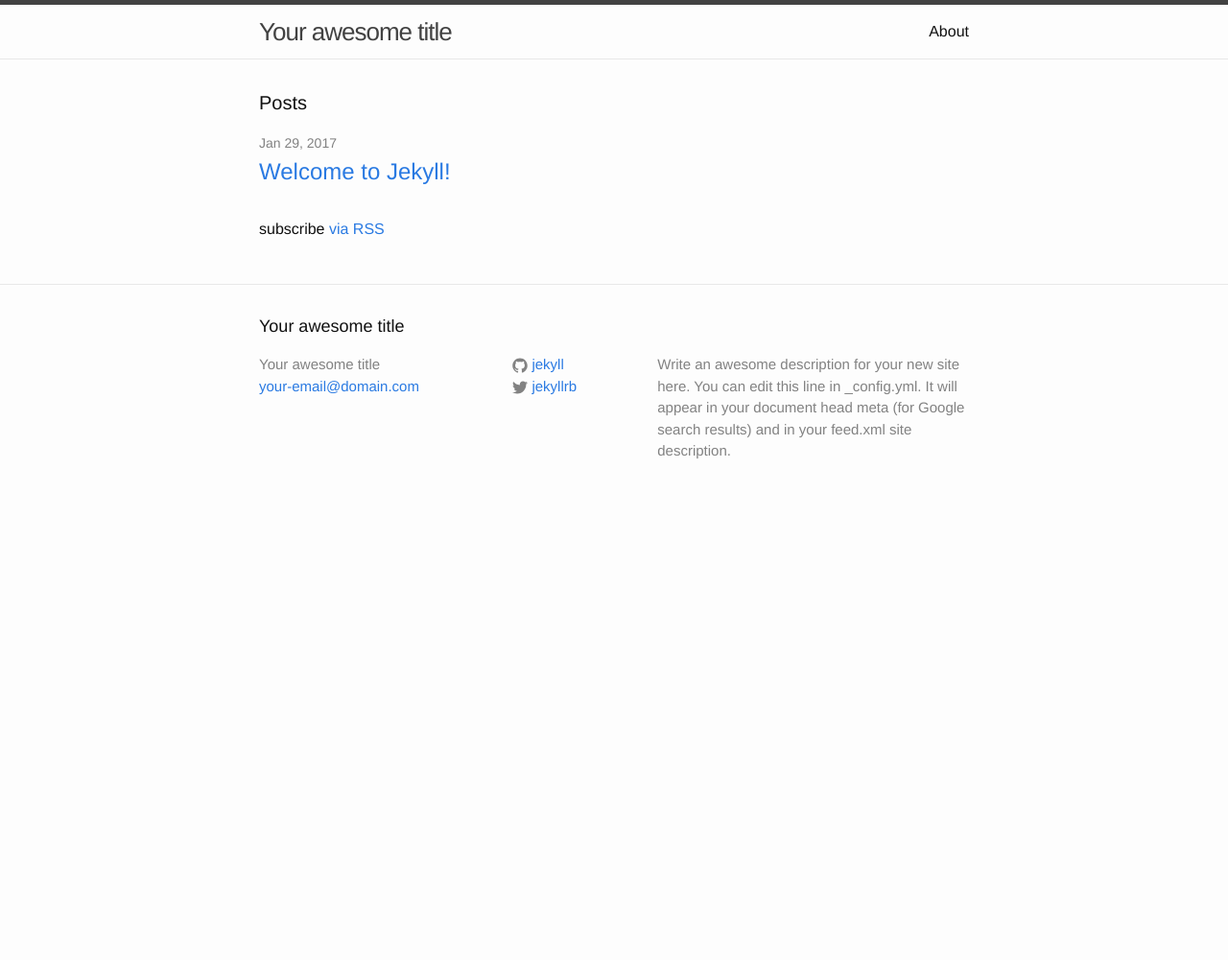
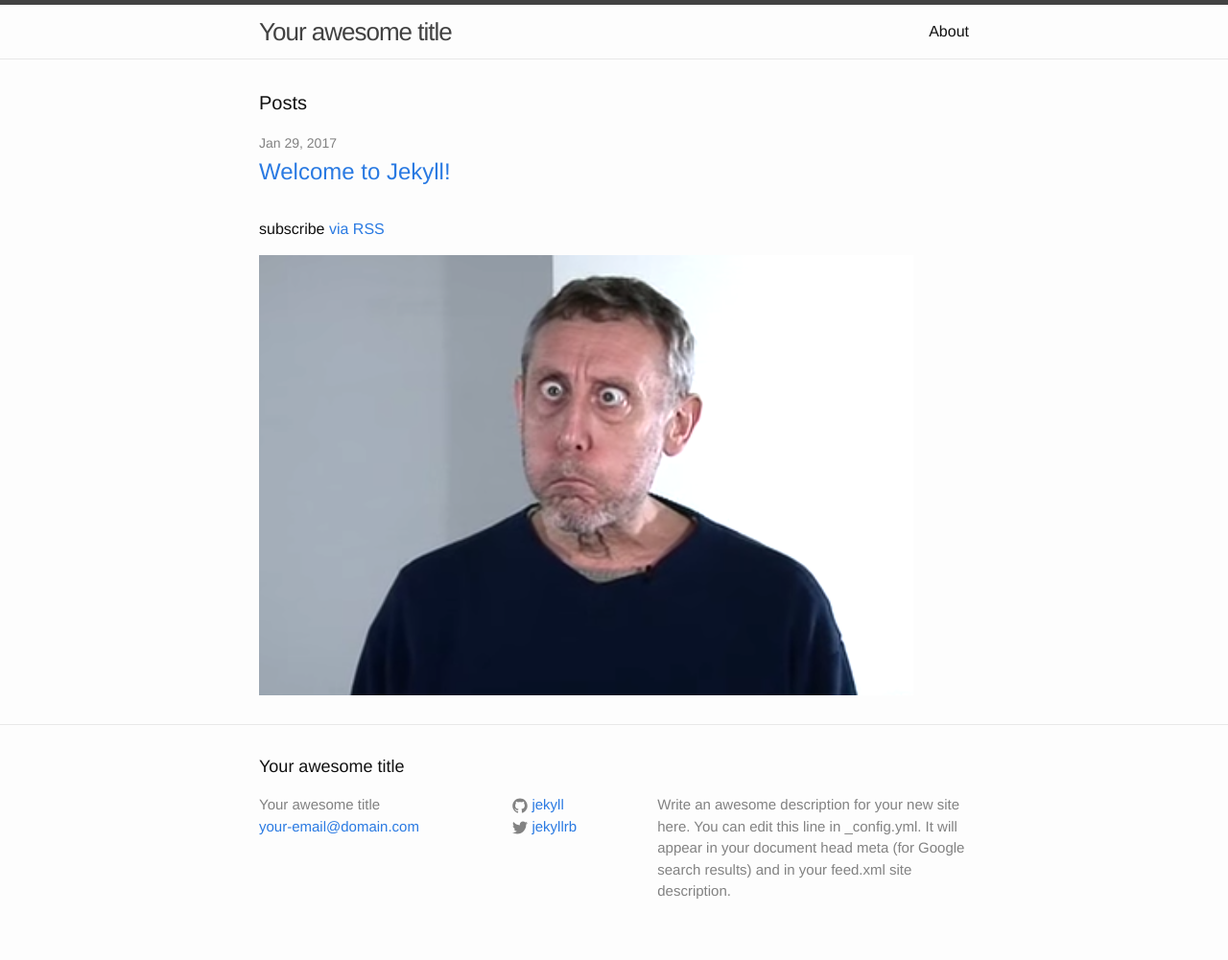
Before and after one commit to Nam3y123/Nam3y123.github.io, a Jekyll site: the page built from index.html, in a window 1280 px wide. Shown: the whole page at 96% size. Built offline with Jekyll 4.4.1, drawn with Linux system fonts in a browser that asks for light colours; before the commit the page ends 900 px from its top, so only the background shows below that.

Commit message:
NO BREATHING

```diff
--- a/index.html
+++ b/index.html
@@ -20,4 +20,6 @@ layout: default
 
   <p class="rss-subscribe">subscribe <a href="{{ "/feed.xml" | prepend: site.baseurl }}">via RSS</a></p>
 
+  <img src="assets/nobreathing.png" />
+
 </div>
```
Also changed, not shown: assets/nobreathing.png (added).
